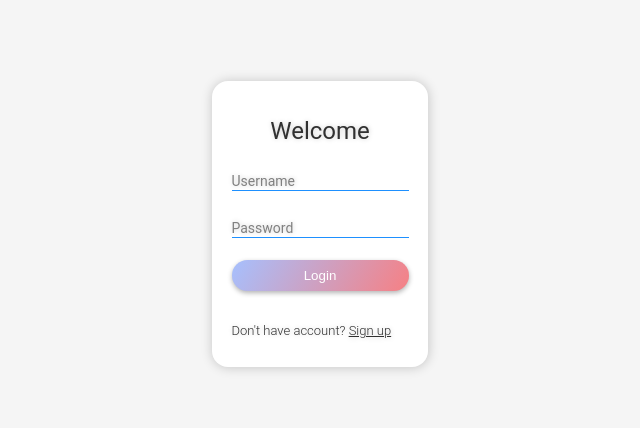
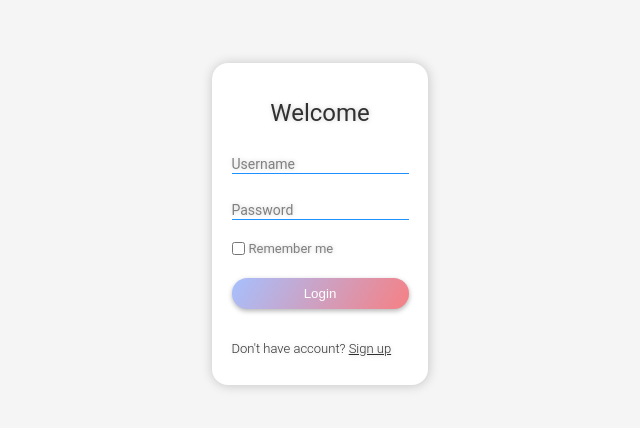
Before and after one commit to fechau/FE, a plain HTML site: page SwitchButton/LoginForm/index.html in a window 1280 px wide. Shown: the part 184-612 px from the top of the page, without its empty margins (320-960 px from the left). Drawn offline with Linux system fonts and the light colour scheme.

Commit message:
update form login

```diff
--- a/SwitchButton/LoginForm/index.html
+++ b/SwitchButton/LoginForm/index.html
@@ -22,6 +22,10 @@
             <label for="password">Password</label>
         </div>
 
+        <div class="input-group">
+            <input class="input-checkbox" type="checkbox"><label class="remember-me">Remember me</label></input>
+        </div>
+
         <button type="submit">Login</button>
 
         <p>Don't have account? <a href="#">Sign up</a></p>
--- a/SwitchButton/LoginForm/styles.css
+++ b/SwitchButton/LoginForm/styles.css
@@ -75,3 +75,14 @@ form p {
 form p a {
     color: inherit
 }
+
+form .input-checkbox {
+    margin: 0px !important;
+    position: relative;
+}
+
+form .input-checkbox + label {
+    position: absolute;
+    margin: 9px 20px;
+    color: gray;
+}
```
